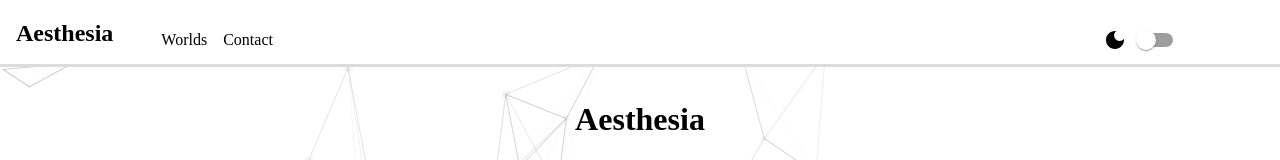
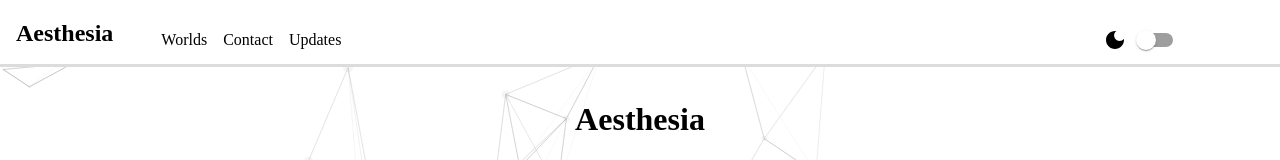
Before and after one commit to tbutler1132/aesthesia-react-app, a React (Create React App) app: page / in a window 1280 px wide. Shown: the top 160 px of the page. Built offline with nearby package versions, Linux system fonts and the light colour scheme; a web font is replaced by a local one.

Commit message:
created query

```diff
--- a/src/features/nav/TopNav.js
+++ b/src/features/nav/TopNav.js
@@ -17,6 +17,10 @@ const links = [
   {
     key: "contact",
     message: "Contact"
+  },
+  {
+    key: "updates",
+    message: "Updates"
   }
 ]
 
--- /dev/null
+++ b/src/features/updates/components/Updates.js
@@ -0,0 +1,11 @@
+import { useGetWorldsUpdatesQuery } from "../../worlds/worldsAPI"
+
+function Updates() {
+    const { data, isLoading } = useGetWorldsUpdatesQuery(9)
+    if(isLoading) return <div>Loading..</div>
+    return (
+        <div className='mainContent'>{data.map(el => <div key={el._id}>{el._type}</div>)}</div>
+    )
+}
+
+export default Updates
--- a/src/features/worlds/worldsAPI.js
+++ b/src/features/worlds/worldsAPI.js
@@ -20,6 +20,9 @@ export const worldsApi = createApi({
     }),
     getWorldBranches: builder.query({
       query: (id) =>`worlds/${id}/branches`
+    }),
+    getWorldsUpdates: builder.query({
+      query: (total) => `worlds/updates/latest?total=${total}`
     })
   }),
 })
@@ -30,5 +33,6 @@ export const {
     useGetWorldBeatsQuery,
     useGetWorldArtQuery,
     useGetWorldVideosQuery,
-    useGetWorldBranchesQuery
+    useGetWorldBranchesQuery,
+    useGetWorldsUpdatesQuery
 } = worldsApi
--- a/src/index.js
+++ b/src/index.js
@@ -15,6 +15,7 @@ import Videos from './features/worlds/components/Videos';
 import Branches from './features/worlds/components/Branches'
 import LandingPage from './features/landingPage/LandingPage';
 import ContactPage from './app/components/ContactPage';
+import Updates from './features/updates/components/Updates';
 
 const router = createBrowserRouter([
   {
@@ -26,6 +27,10 @@ const router = createBrowserRouter([
       {
         path: "contact",
         element: <ContactPage />
+      },
+      {
+        path: "updates",
+        element: <Updates />
       },
       {
         path: "worlds",
```
